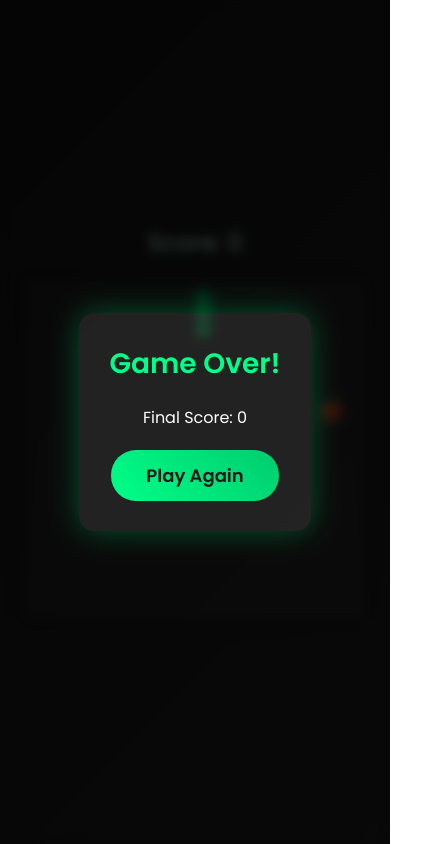
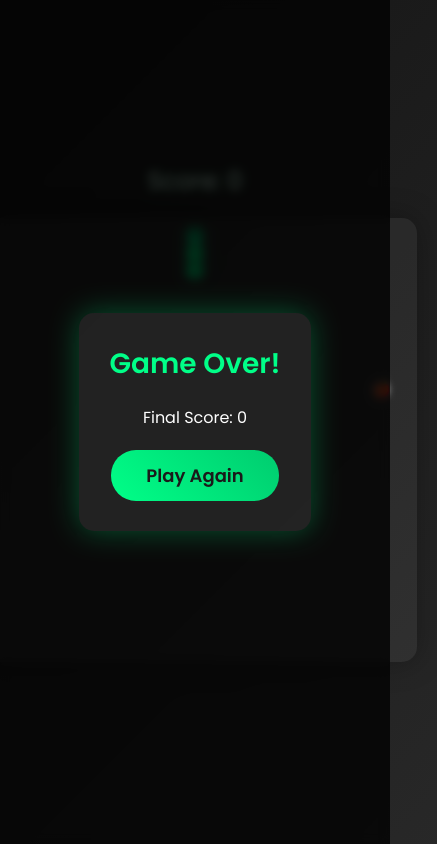
Before and after one commit to abdushakoor12/snake_game, a plain HTML site: page index.html in a window 390 px wide. Shown: the whole page, 437 px wide, since content can reach past the window. Drawn offline with Linux system fonts and the light colour scheme.

Commit message:
increase grid

```diff
--- a/game.js
+++ b/game.js
@@ -1,6 +1,6 @@
 class SnakeGame {
     constructor() {
-        this.gridSize = 20;
+        this.gridSize = 25;
         this.gameGrid = document.getElementById('game-grid');
         this.scoreDisplay = document.getElementById('score');
         this.finalScoreDisplay = document.getElementById('final-score');
@@ -46,9 +46,9 @@ class SnakeGame {
     startGame() {
         // Initialize game state
         this.snake = [
-            { x: 10, y: 10 },
-            { x: 10, y: 11 },
-            { x: 10, y: 12 }
+            { x: 12, y: 12 },
+            { x: 12, y: 13 },
+            { x: 12, y: 14 }
         ];
         this.direction = { x: 0, y: -1 }; // Moving up initially
         this.nextDirection = { x: 0, y: -1 };
@@ -68,7 +68,7 @@ class SnakeGame {
 
         // Start game loop
         if (this.gameInterval) clearInterval(this.gameInterval);
-        this.gameInterval = setInterval(() => this.gameLoop(), 150);
+        this.gameInterval = setInterval(() => this.gameLoop(), 130);
 
         // Start bonus fruit spawning
         this.scheduleBonusFruit();
--- a/styles.css
+++ b/styles.css
@@ -28,13 +28,14 @@ body {
 
 #game-grid {
     display: grid;
-    grid-template-columns: repeat(20, 20px);
-    grid-template-rows: repeat(20, 20px);
-    gap: 1px;
+    grid-template-columns: repeat(25, 28px);
+    grid-template-rows: repeat(25, 28px);
+    gap: 2px;
     background: rgba(255, 255, 255, 0.05);
-    border-radius: 10px;
-    padding: 10px;
-    box-shadow: 0 0 20px rgba(0, 0, 0, 0.3);
+    border-radius: 15px;
+    padding: 15px;
+    box-shadow: 0 0 30px rgba(0, 0, 0, 0.3);
+    margin: 20px auto;
 }
 
 .snake-cell {
@@ -78,7 +79,7 @@ body {
 
 .food-cell {
     position: relative;
-    font-size: 20px;
+    font-size: 24px;
     display: flex;
     justify-content: center;
     align-items: center;
@@ -114,7 +115,7 @@ body {
 
 .food-bonus::after {
     content: '🍓';
-    font-size: 24px; /* Slightly larger than regular fruits */
+    font-size: 32px; /* Slightly larger than regular fruits */
 }
 
 .food-bonus {
@@ -243,9 +244,30 @@ body {
     100% { opacity: 1; }
 }
 
+@media (max-width: 800px) {
+    #game-grid {
+        grid-template-columns: repeat(25, 20px);
+        grid-template-rows: repeat(25, 20px);
+    }
+    .food-cell {
+        font-size: 18px;
+    }
+    .food-bonus::after {
+        font-size: 24px;
+    }
+}
+
 @media (max-width: 600px) {
     #game-grid {
-        grid-template-columns: repeat(20, 15px);
-        grid-template-rows: repeat(20, 15px);
+        grid-template-columns: repeat(25, 16px);
+        grid-template-rows: repeat(25, 16px);
+        gap: 1px;
+        padding: 10px;
+    }
+    .food-cell {
+        font-size: 14px;
+    }
+    .food-bonus::after {
+        font-size: 18px;
     }
 }
```
